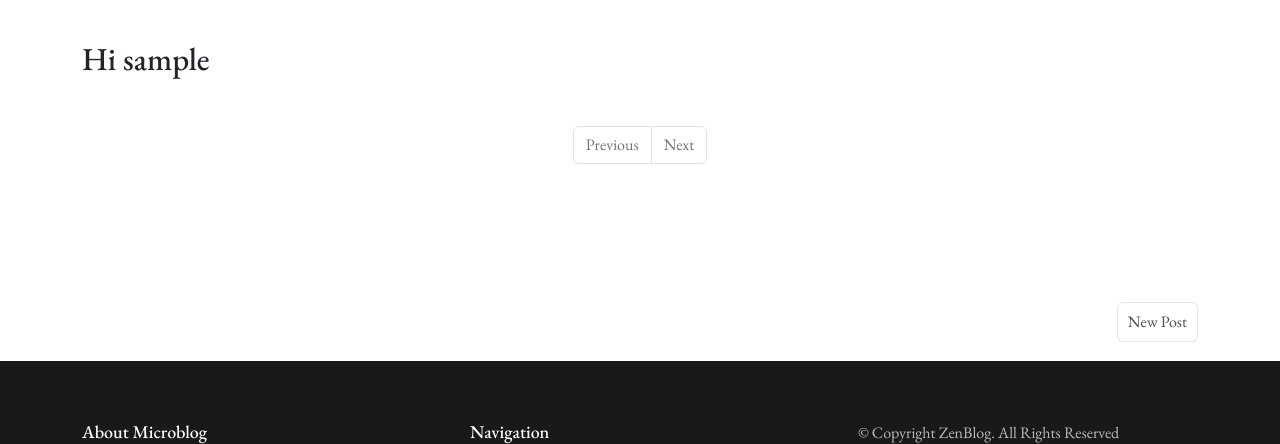
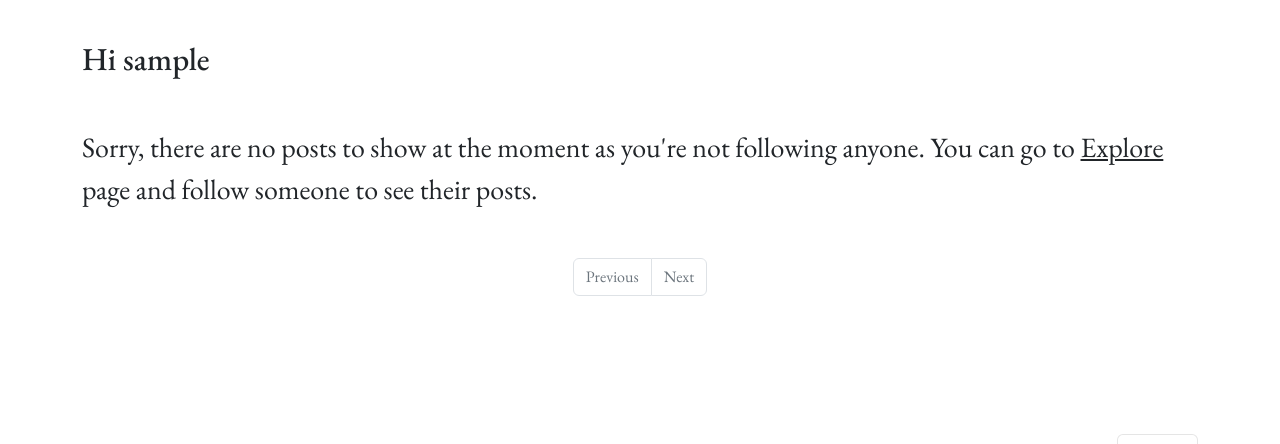
Before and after one commit to fredrickdave/Microblog-Project, a Flask app: page / in a window 1280 px wide. Shown: the part 90-534 px from the top of the page. Run offline with Flask 3, Linux system fonts and the light colour scheme; the visitor is signed in with stand-in values (Sample User, id 1); data that the repository does not hold is empty; some libraries are stand-ins or nearby versions; some web fonts are replaced.

Commit message:
Add message if user is not following anyone

```diff
--- a/app/templates/index.html
+++ b/app/templates/index.html
@@ -9,9 +9,16 @@
     <h2 class="mb-5">Hi {{ current_user.username }}</h2>
   </div>
 
-  {% for post in posts.items %}
-    {% include '_post.html' %}
-  {% endfor %}
+  {% if posts.items %}
+    {% for post in posts.items %}
+      {% include '_post.html' %}
+    {% endfor %}
+  {% else %}
+    <div class="container" data-aos="fade-up">
+      <p class="fs-3">Sorry, there are no posts to show at the moment as you're not following anyone.
+        You can go to <a href="{{ url_for('main.explore') }}" class="text-decoration-underline">Explore</a> page and follow someone to see their posts.</p>
+    </div>
+  {% endif %}
 
   <!-- ======= Page Navigation Section ======= -->
   <div class="container mt-5" data-aos="fade-up">
```
